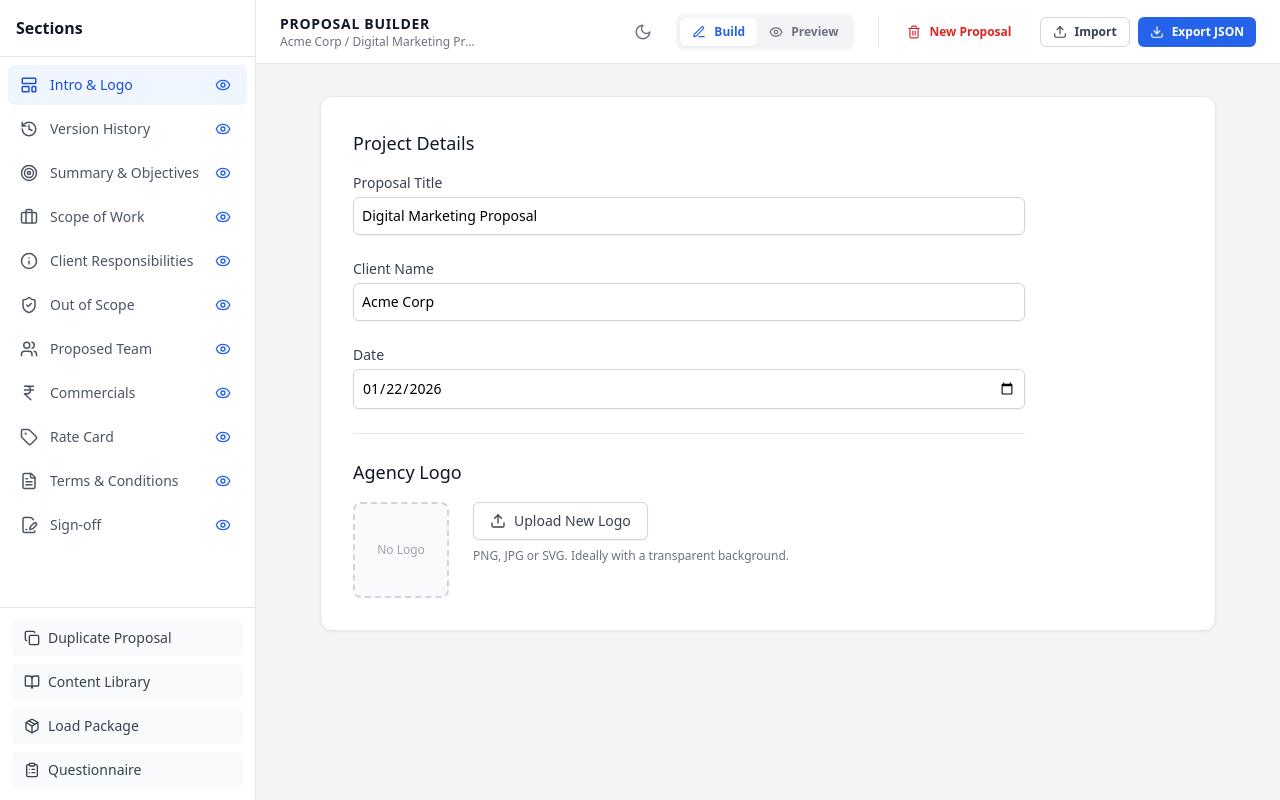
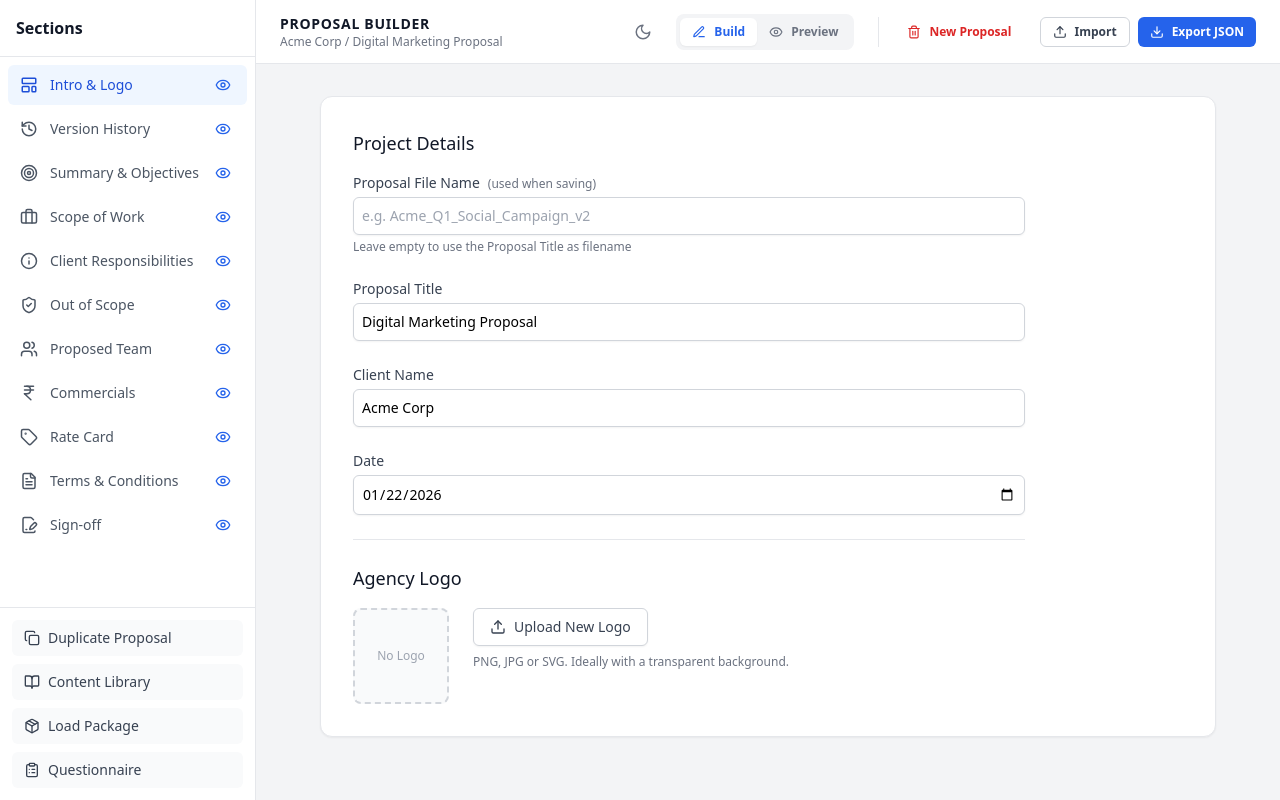
Before and after one commit to Bingeljell/proposal_maker, a React (Vite) app: page / in a window 1280 px wide. Built offline with nearby package versions, Linux system fonts and the light colour scheme.

Commit message:
Added project name which now affects file names for json and pdf print by default

```diff
--- a/src/components/builder/IntroForm.tsx
+++ b/src/components/builder/IntroForm.tsx
@@ -31,6 +31,24 @@ export const IntroForm: React.FC = () => {
       <div>
         <h3 className="text-lg font-medium text-gray-900 dark:text-gray-100 mb-4">Project Details</h3>
         <div className="grid grid-cols-1 gap-6">
+          <div>
+            <label className="block text-sm font-medium text-gray-700 dark:text-gray-300">
+              Proposal File Name
+              <span className="text-xs font-normal text-gray-500 dark:text-gray-400 ml-2">(used when saving)</span>
+            </label>
+            <input
+              type="text"
+              name="proposalName"
+              value={proposal.meta.proposalName}
+              onChange={handleChange}
+              className="mt-1 block w-full rounded-md border-gray-300 dark:border-gray-600 dark:bg-gray-700 dark:text-gray-100 shadow-sm focus:border-blue-500 focus:ring-blue-500 sm:text-sm p-2 border"
+              placeholder="e.g. Acme_Q1_Social_Campaign_v2"
+            />
+            <p className="mt-1 text-xs text-gray-500 dark:text-gray-400">
+              Leave empty to use the Proposal Title as filename
+            </p>
+          </div>
+
           <div>
             <label className="block text-sm font-medium text-gray-700 dark:text-gray-300">Proposal Title</label>
             <input
--- a/src/components/layout/Layout.tsx
+++ b/src/components/layout/Layout.tsx
@@ -1,4 +1,4 @@
-import React, { useState } from 'react';
+import React, { useState, useEffect } from 'react';
 import { useProposal } from '../../hooks/useProposal';
 import { useDarkMode } from '../../hooks/useDarkMode';
 import { Sidebar } from './Sidebar';
@@ -15,6 +15,12 @@ export const Layout: React.FC<LayoutProps> = ({ children }) => {
   const { isDarkMode, toggle } = useDarkMode();
   const [activeSection, setActiveSection] = useState<SectionId>('intro');
   const [viewMode, setViewMode] = useState<'edit' | 'preview'>('edit');
+
+  // Update document title for PDF printing (browser uses this as default filename)
+  useEffect(() => {
+    const fileName = proposal.meta.proposalName.trim() || proposal.meta.title;
+    document.title = fileName ? `${fileName} - Proposal` : 'Proposal Builder';
+  }, [proposal.meta.proposalName, proposal.meta.title]);
 
   const handlePrint = () => {
     window.print();
@@ -37,8 +43,8 @@ export const Layout: React.FC<LayoutProps> = ({ children }) => {
           <div className="flex items-center gap-4">
             <div>
               <h1 className="text-sm font-bold text-gray-900 dark:text-gray-100 uppercase tracking-wider">Proposal Builder</h1>
-              <p className="text-xs text-gray-500 dark:text-gray-400 font-medium truncate max-w-[200px]">
-                {proposal.meta.clientName} / {proposal.meta.title}
+              <p className="text-xs text-gray-500 dark:text-gray-400 font-medium truncate max-w-[250px]" title={proposal.meta.proposalName || proposal.meta.title}>
+                {proposal.meta.clientName} / {proposal.meta.proposalName || proposal.meta.title}
               </p>
             </div>
           </div>
--- a/src/components/preview/ProposalSections.tsx
+++ b/src/components/preview/ProposalSections.tsx
@@ -116,7 +116,7 @@ export const ExecutiveSummary: React.FC<{ proposal: Proposal; index: number }> =
 );
 
 export const ScopeOfWork: React.FC<{ proposal: Proposal; index: number }> = ({ proposal, index }) => (
-  <div className="mb-12 pt-4 border-t-4 border-gray-100 border-dotted print:border-0">
+  <div className="mb-12 pt-4 border-t-4 border-gray-100 border-dotted break-before-page print:border-0">
     <SectionHeading title="Scope of Work" number={index} />
     <div className="space-y-8">
       {proposal.scope.map((section) => (
--- a/src/context/ProposalContext.tsx
+++ b/src/context/ProposalContext.tsx
@@ -28,6 +28,9 @@ export const ProposalProvider: React.FC<{ children: React.ReactNode }> = ({ chil
         }
         if (!migrated.pageBreaks) {
           migrated.pageBreaks = [];
+        }
+        if (!migrated.meta.proposalName) {
+          migrated.meta.proposalName = '';
         }
         return migrated;
       }
@@ -62,6 +65,9 @@ export const ProposalProvider: React.FC<{ children: React.ReactNode }> = ({ chil
         if (!migrated.pageBreaks) {
           migrated.pageBreaks = [];
         }
+        if (!migrated.meta.proposalName) {
+          migrated.meta.proposalName = '';
+        }
         setProposal(migrated);
       } catch (err) {
         console.error('Failed to parse proposal file', err);
@@ -76,7 +82,8 @@ export const ProposalProvider: React.FC<{ children: React.ReactNode }> = ({ chil
     const blob = new Blob([dataStr], { type: 'application/json' });
     const url = URL.createObjectURL(blob);
     const link = document.createElement('a');
-    link.download = `${proposal.meta.clientName.replace(/\s+/g, '_')}_proposal.json`;
+    const fileName = proposal.meta.proposalName.trim() || proposal.meta.title;
+    link.download = `${fileName.replace(/\s+/g, '_')}.json`;
     link.href = url;
     link.click();
     URL.revokeObjectURL(url);
--- a/src/data/initialProposal.ts
+++ b/src/data/initialProposal.ts
@@ -7,6 +7,7 @@ export const initialProposal: Proposal = {
     clientName: 'Acme Corp',
     date: new Date().toISOString().split('T')[0],
     logo: null,
+    proposalName: '', // Will default to title if empty
   },
   sectionVisibility: {
     'intro': true,
--- a/src/types/index.ts
+++ b/src/types/index.ts
@@ -33,6 +33,7 @@ export interface ProposalMeta {
   clientName: string;
   date: string;
   logo: string | null; // Base64 string
+  proposalName: string; // For file naming, separate from title
 }
 
 export interface VersionHistoryItem {
```
Also changed, not shown: 1 other file (tests, documents, lock files or other folders).
